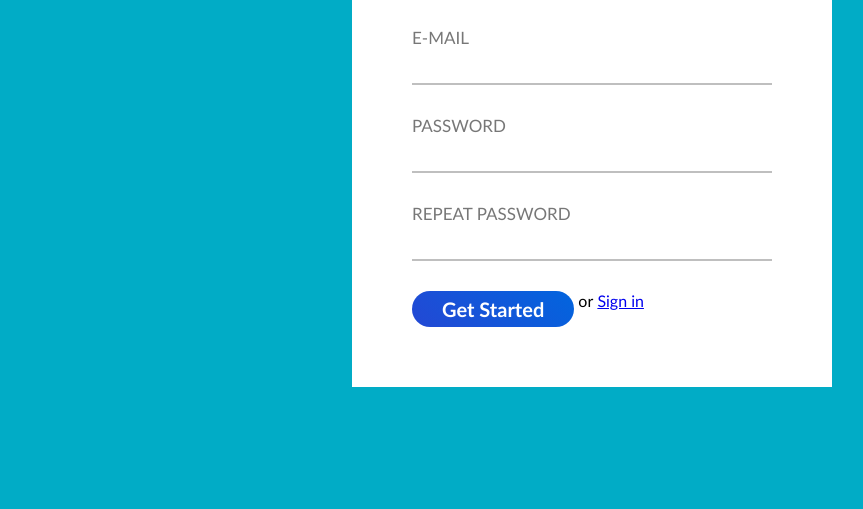
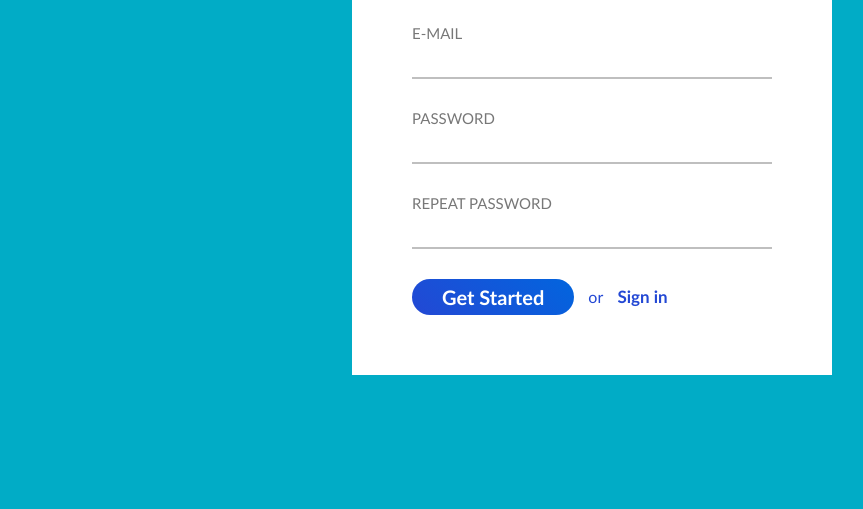
Before and after one commit to fOKSEN1/4-sign-up, a plain HTML site: page index.html in a window 1280 px wide. Shown: the part 291-800 px from the top of the page, without its empty margins (208-1071 px from the left). Drawn offline with Linux system fonts and the light colour scheme.

Commit message:
bottom form part style

```diff
--- a/css/form.css
+++ b/css/form.css
@@ -16,7 +16,7 @@ form > .form-row:first-of-type {
 form > .form-row >label {
     display: inline-block;
     width: 100%;
-    font-size: 17px;
+    font-size: 15px;
     color: #777;
     margin-bottom: 5px;
     text-transform: uppercase;
@@ -39,7 +39,7 @@ form > .form-row > button {
     padding: 5px;
     padding-left: 30px;
     padding-right: 30px;
-    border-radius: 20px;
+    border-radius: 18px;
     color: #fff;
     background: #2348d4;
 background: linear-gradient(
@@ -51,7 +51,19 @@ background: linear-gradient(
 }
 
 form > .form-row > span {
+    display: inline-block;
+    line-height: 26px;
+    padding: 5px;
+    margin-left: 5px;
+    color: #2348d4;
 }
 
 form > .form-row > a {
+    display: inline-block;
+    line-height: 26px;
+    padding: 5px;
+    text-decoration: none;
+    font-weight: bold;
+    font-size: 17px;
+    color: #2348d4;
 }
```
